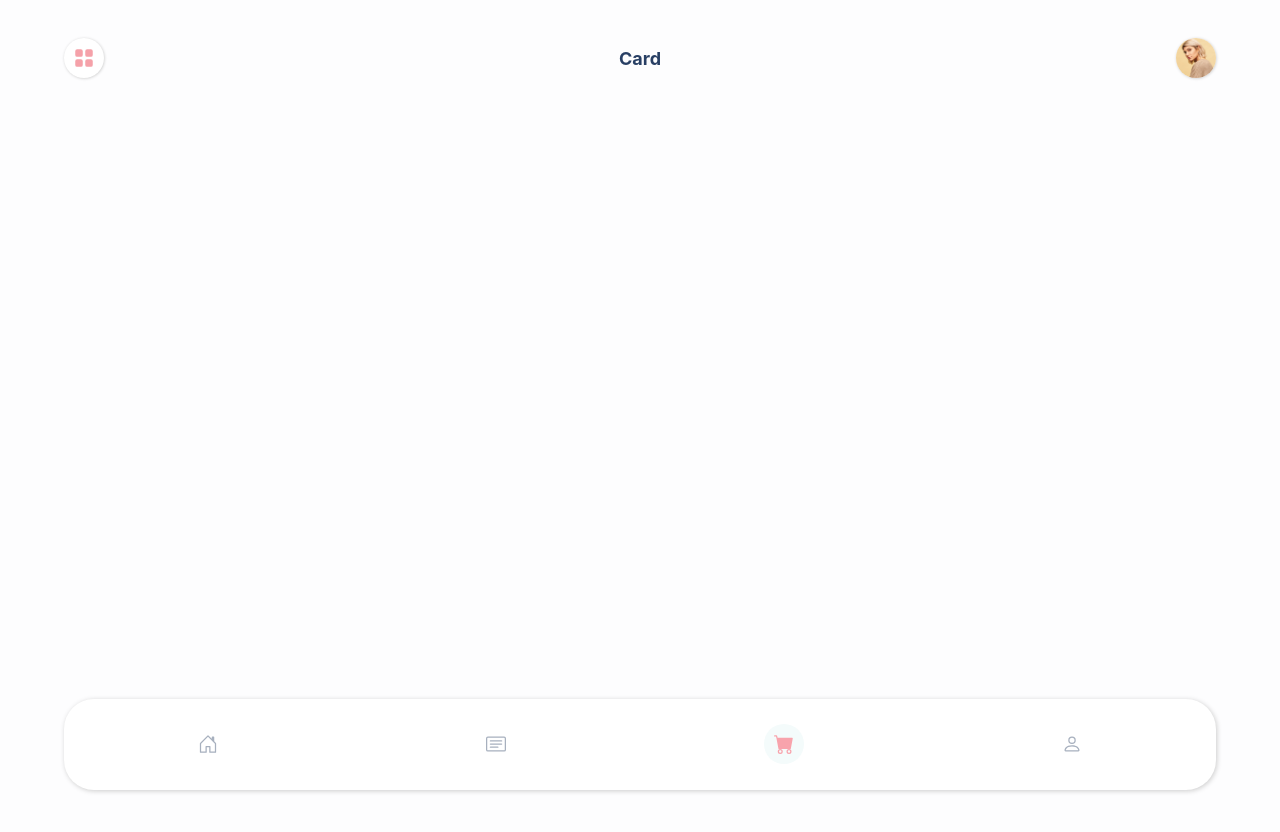
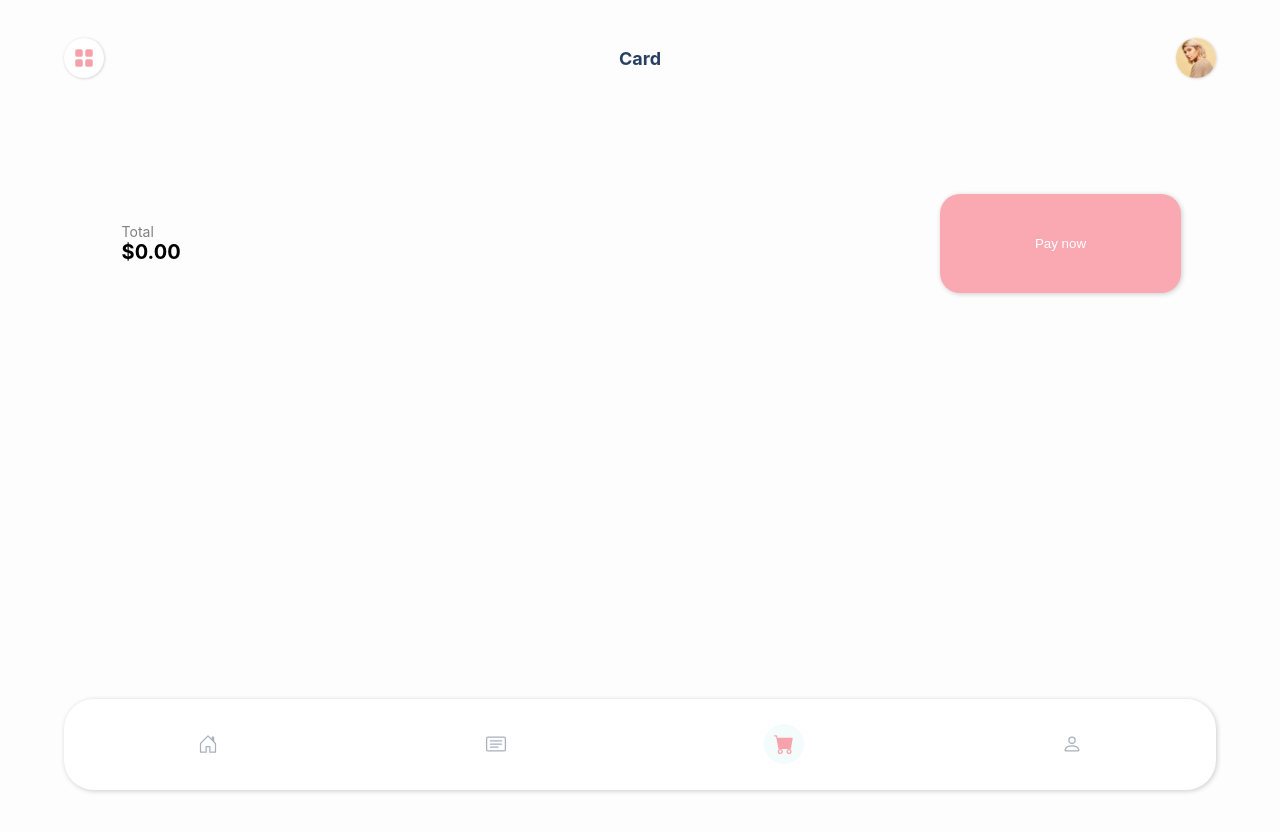
Before and after one commit to mohammadSorooshfar/HW18-Maktab75, a React (Create React App) app: page / in a window 1280 px wide. Both pictures are taken after a click on the icon 784 px from the left and 744 px from the top of the page. Shown: the top 832 px of the page. Built offline with nearby package versions, Linux system fonts and the light colour scheme.

Commit message:
add pay logic

```diff
--- a/src/App.js
+++ b/src/App.js
@@ -10,6 +10,7 @@ function App() {
   const [product, setProduct] = useState({});
   const [showHome, setShowHome] = useState(true);
   const [cartProducts, setCartProducts] = useState([]);
+  const [price, setPrice] = useState(0);
   useEffect(() => {
     setProducts(data.products);
     localStorage.setItem("products", JSON.stringify(data.products));
@@ -22,11 +23,19 @@ function App() {
   const addToStorage = (product) => {
     const cartItems = getCartFromStorage();
     const index = cartItems.findIndex((item) => item.id === product.id);
+
     if (index !== -1) {
+      if (cartItems[index].inventory > cartItems[index].count) {
+        cartItems[index].count++;
+        setPrice(price + cartItems[index].price);
+      }
     } else {
+      product.count = 1;
       cartItems.push(product);
+      setPrice(price + product.price);
     }
     localStorage.setItem("cart", JSON.stringify(cartItems));
+    setCartProducts(getCartFromStorage());
   };
   const getCartFromStorage = () => {
     return JSON.parse(localStorage.getItem("cart"));
@@ -37,6 +46,15 @@ function App() {
     console.log(JSON.parse(localStorage.getItem("cart")));
     setCartProducts(getCartFromStorage());
   };
+  const handleHomeClick = () => {
+    setShowHome(true);
+    setShowDetails(false);
+  };
+  const handlePay = () => {
+    localStorage.setItem("cart", JSON.stringify([]));
+    setCartProducts([]);
+    setPrice(0);
+  };
   return (
     <div className="App">
       {showDetails ? (
@@ -44,22 +62,26 @@ function App() {
           product={product}
           addToStorage={addToStorage}
           handleBasketClick={handleBasketClick}
+          handleHomeClick={handleHomeClick}
         />
       ) : showHome ? (
         <Home
           products={products}
           handleProductClick={handleProductClick}
           showHome={showHome}
-          setShowHome={setShowHome}
+          handleHomeClick={handleHomeClick}
           handleBasketClick={handleBasketClick}
         />
       ) : (
         <Cart
           products={cartProducts}
           handleProductClick={handleProductClick}
+          addToStorage={addToStorage}
           showHome={showHome}
-          setShowHome={setShowHome}
+          handleHomeClick={handleHomeClick}
           handleBasketClick={handleBasketClick}
+          handlePay={handlePay}
+          price={price}
         />
       )}
     </div>
--- a/src/components/Footer/Footer.js
+++ b/src/components/Footer/Footer.js
@@ -18,7 +18,7 @@ export default function Footer(props) {
         </Icon>
       ) : (
         <Icon bg="white" color="#A7B0BE" noShadow>
-          <BsHouseDoor onClick={() => props.setShowHome(true)} />
+          <BsHouseDoor onClick={() => props.handleHomeClick()} />
         </Icon>
       )}
       <Icon bg="white" color="#A7B0BE" noShadow>
--- a/src/components/cart item/CartItem.js
+++ b/src/components/cart item/CartItem.js
@@ -25,7 +25,7 @@ export default function CartItem(props) {
             left
           />
           <Typography
-            top={props.product.price}
+            top={"$" + props.product.price.toFixed(2)}
             bottom=""
             topColor="black"
             bottomColor=""
@@ -41,7 +41,7 @@ export default function CartItem(props) {
           </Icon>
           <div className={cssClasses.add}>
             <Icon bg="white" color="black" noShadow small>
-              <FaPlus />
+              <FaPlus onClick={() => props.addToStorage(props.product)} />
             </Icon>
             <Typography
               top={props.product.count}
--- /dev/null
+++ b/src/components/price/Price.js
@@ -0,0 +1,23 @@
+import React from "react";
+import cssClasses from "./Price.module.css";
+import Typography from "../typography/Typography";
+
+export default function Price(props) {
+  return (
+    <div className={cssClasses.priceDiv}>
+      <Typography
+        top="Total"
+        bottom={"$" + props.price.toFixed(2)}
+        topColor="gray"
+        bottomColor="black"
+        topSize="14px"
+        bottomSize="20px"
+        boldBottom
+        left
+      />
+      <button className={cssClasses.button} onClick={() => props.handlePay()}>
+        Pay now
+      </button>
+    </div>
+  );
+}
--- /dev/null
+++ b/src/components/price/Price.module.css
@@ -0,0 +1,15 @@
+.priceDiv {
+  display: flex;
+  justify-content: space-between;
+  align-items: center;
+  margin-top: 10%;
+  padding: 0 3% 0 5%;
+}
+.button {
+  background-color: #faa9b3;
+  color: white;
+  padding: 4% 9%;
+  border: none;
+  border-radius: 20px;
+  box-shadow: 1px 1px 5px #ccc;
+}
--- a/src/components/product details/ProductDetails.js
+++ b/src/components/product details/ProductDetails.js
@@ -2,10 +2,18 @@ import React from "react";
 import cssClasses from "./ProductDetails.module.css";
 import Typography from "../typography/Typography";
 import Icon from "../icon/Icon";
-import { BsCartFill } from "react-icons/bs";
+import { BsCartFill, BsHeartFill, BsHouseDoorFill } from "react-icons/bs";
 export default function ProductDetails(props) {
   return (
     <div className={cssClasses.main}>
+      <div className={cssClasses.icons}>
+        <Icon bg="white" color="#F5A1A9" noShadow>
+          <BsHouseDoorFill onClick={() => props.handleHomeClick()} />
+        </Icon>
+        <Icon bg="white" color="#F5A1A9" noShadow>
+          <BsHeartFill />
+        </Icon>
+      </div>
       <img
         src={props.product.image}
         alt="productImage"
--- a/src/components/product details/ProductDetails.module.css
+++ b/src/components/product details/ProductDetails.module.css
@@ -37,3 +37,11 @@
   padding: 5% 20%;
   box-shadow: 1px 1px 10px #ccc;
 }
+.icons {
+  display: flex;
+  justify-content: space-between;
+  width: 80%;
+  position: absolute;
+  top: 5%;
+  left: 10%;
+}
--- a/src/data/data.json
+++ b/src/data/data.json
@@ -4,7 +4,7 @@
             "id":1,
             "name":"Casual V-neck",
             "detail":"Dagadu jacket",
-            "price":"$129.00",
+            "price":129.00,
             "image":"https://images.unsplash.com/photo-1586790170083-2f9ceadc732d?ixlib=rb-1.2.1&ixid=MnwxMjA3fDB8MHxzZWFyY2h8NHx8dCUyMHNoaXJ0fGVufDB8fDB8fA%3D%3D&w=1000&q=80",
             "count":0,
             "inventory":5
@@ -13,7 +13,7 @@
             "id":2,
             "name":"Casual T-Shirt",
             "detail":"Dagadu jacket",
-            "price":"$110.00",
+            "price":110.00,
             "image":"https://encrypted-tbn0.gstatic.com/images?q=tbn:ANd9GcQvuaoqn64eAiZ7dTE-h6W3-QdxgX-b_HZZNA&usqp=CAU",
             "count":0,
             "inventory":5
@@ -22,7 +22,7 @@
             "id":3,
             "name":"Casual V-neck",
             "detail":"Dagadu jacket",
-            "price":"$150.00",
+            "price":150.00,
             "image":"https://images.unsplash.com/photo-1600328759671-85927887458d?ixlib=rb-1.2.1&ixid=MnwxMjA3fDB8MHxzZWFyY2h8MTN8fHBsYWluJTIwdCUyMHNoaXJ0fGVufDB8fDB8fA%3D%3D&w=1000&q=80",
             "count":0,
             "inventory":5
@@ -31,7 +31,7 @@
             "id":4,
             "name":"Casual T-Shirt",
             "detail":"Dagadu jacket",
-            "price":"$200.00",
+            "price":200.00,
             "image":"https://www.kabooki.com/admin/public/getimage.ashx?Crop=0&Image=/Files/Images/ImageBank/Image%20pictures/KB_SS22_image/K_14334.jpg&Format=jpg&Width=1278&Quality=75",
             "count":0,
             "inventory":5
--- a/src/pages/cart/Cart.js
+++ b/src/pages/cart/Cart.js
@@ -3,6 +3,7 @@ import cssClasses from "./Cart.module.css";
 import Header from "../../components/Header/Header";
 import Footer from "../../components/Footer/Footer";
 import CartItem from "../../components/cart item/CartItem";
+import Price from "../../components/price/Price";
 
 export default function Cart(props) {
   return (
@@ -10,14 +11,19 @@ export default function Cart(props) {
       <Header bottomText="Card" />
       <div>
         {props.products.map((product) => (
-          <CartItem product={product} />
+          <CartItem
+            product={product}
+            addToStorage={props.addToStorage}
+            key={product.id}
+          />
         ))}
       </div>
       <Footer
         showHome={props.showHome}
-        setShowHome={props.setShowHome}
+        handleHomeClick={props.handleHomeClick}
         handleBasketClick={props.handleBasketClick}
       />
+      <Price price={props.price} handlePay={props.handlePay} />
     </div>
   );
 }
--- a/src/pages/details/Details.js
+++ b/src/pages/details/Details.js
@@ -7,6 +7,7 @@ export default function Details(props) {
         product={props.product}
         addToStorage={props.addToStorage}
         handleBasketClick={props.handleBasketClick}
+        handleHomeClick={props.handleHomeClick}
       />
     </main>
   );
--- a/src/pages/home/Home.js
+++ b/src/pages/home/Home.js
@@ -17,7 +17,7 @@ export default function Home(props) {
       />
       <Footer
         showHome={props.showHome}
-        setShowHome={props.setShowHome}
+        handleHomeClick={props.handleHomeClick}
         handleBasketClick={props.handleBasketClick}
       />
     </div>
```
